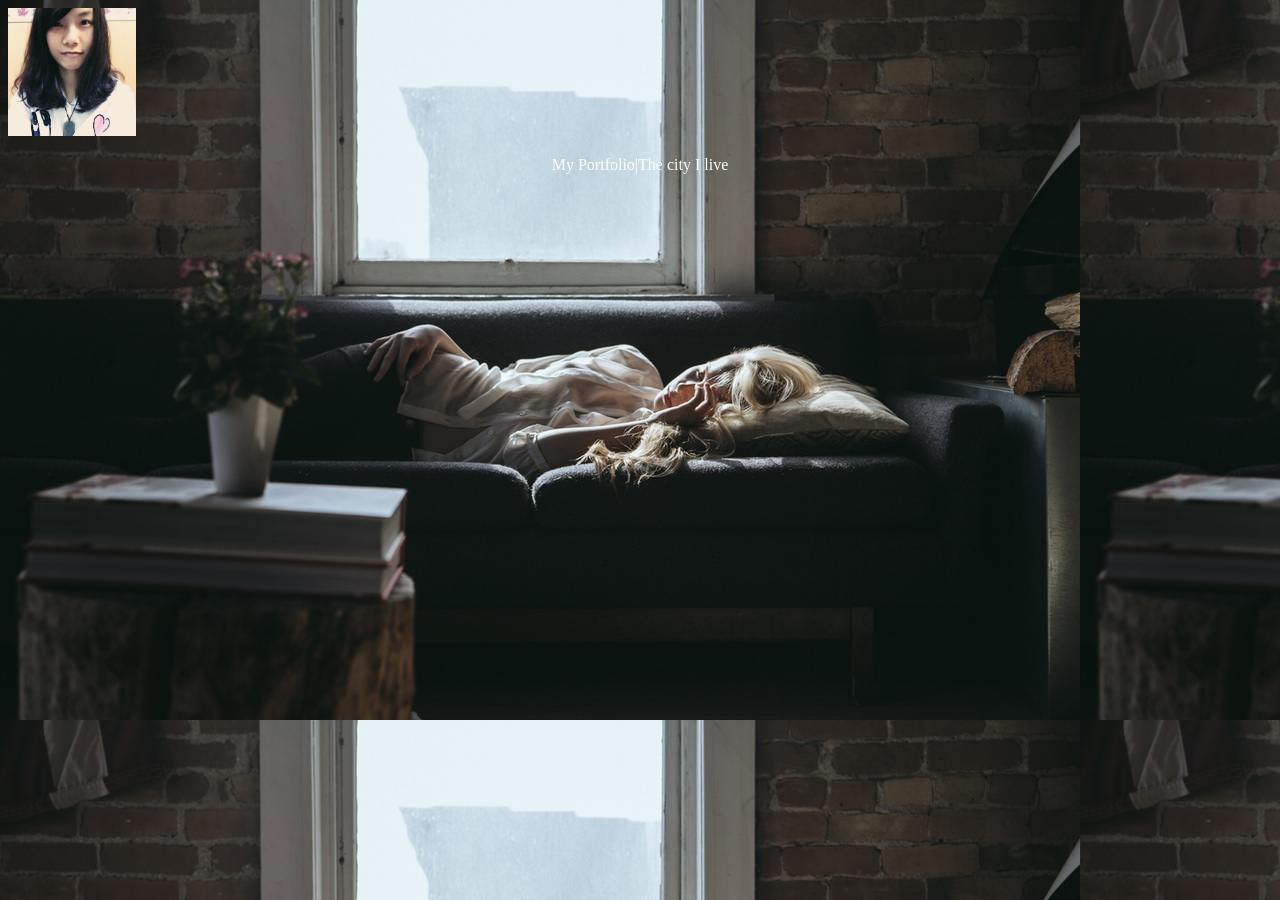
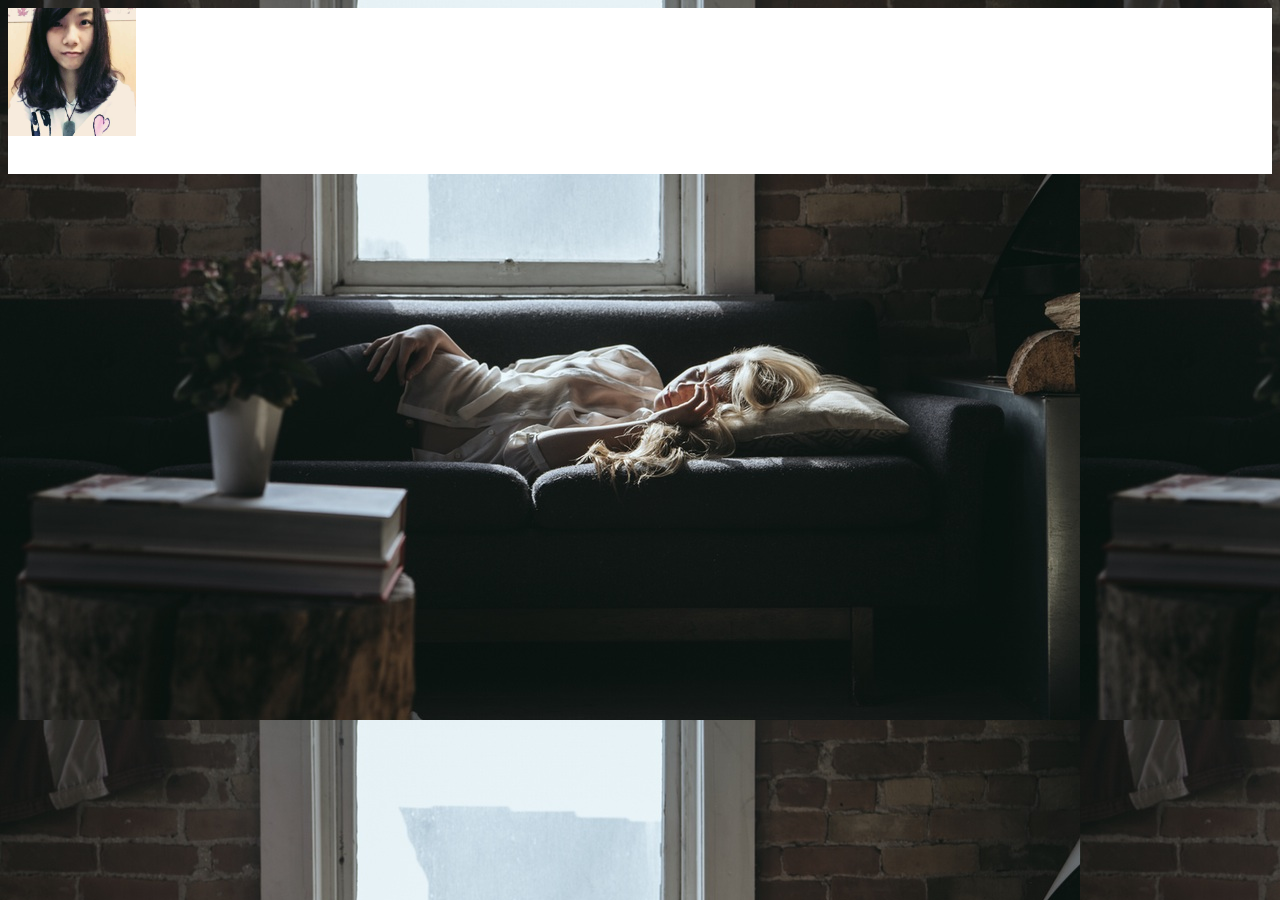
Before and after one commit to Denise-Chen/jekyll_demo, a Jekyll site: the page built from index.html, in a window 1280 px wide. Built offline with Jekyll 4.4.1, drawn with Linux system fonts in a browser that asks for light colours.

Commit message:
change the div

```diff
--- a/css/default.css
+++ b/css/default.css
@@ -2,14 +2,14 @@ body {
 background-image: url(../images/back.jpg);
 }
 
-div #content{
+#content{
 margin: auto auto;
 height: 400;
 width: 400;
 background-color: white;
 }
 
-div #content .img {
+#content .img {
 border-radius:50%;
 margin: 0 auto;
 display: block;
```
